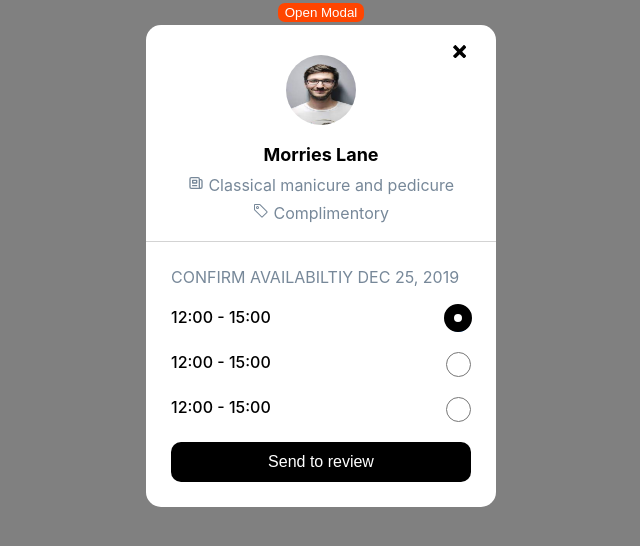
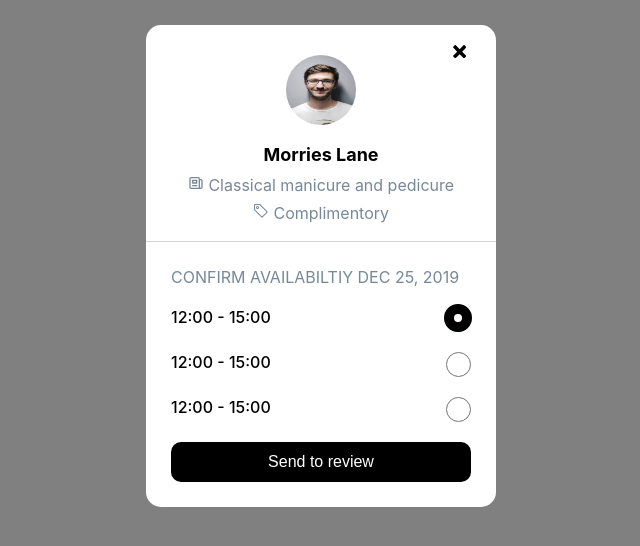
Before and after one commit to Zaibi727/Collection-of-Designs, a React (Create React App) app: page / in a window 1280 px wide. Both pictures are taken after a click on the button "Open Modal". Shown: the top 546 px of the page, without its empty margins (319-959 px from the left). Built offline with nearby package versions, Linux system fonts and the light colour scheme.

Commit message:
backdrop issie and button abstarct

```diff
--- a/src/components/Modal/ModalContainer.jsx
+++ b/src/components/Modal/ModalContainer.jsx
@@ -5,7 +5,7 @@ import { ImCross } from "react-icons/im";
 import { HiOutlineNewspaper } from "react-icons/hi";
 import { BsTag } from "react-icons/bs";
 import AbstarctInput from './AbstarctCard';
-
+import SendButtonAbstract from './SendButtonAbstract';
 
 export default function ModalContainer() {
     const [modalIsOpen, setModalIsOpen] = useState(false);
@@ -13,7 +13,7 @@ export default function ModalContainer() {
 
     const customStyles = {
         overlay: {
-          backgroundColor: "rgba(0, 0, 0, 0)"
+          backgroundColor: "gray"
         }
       };
 
@@ -58,10 +58,10 @@ export default function ModalContainer() {
                                 />
                             </div>
                        </div>
-                       <button className={styles.sendbtn}>Send to review</button>
+                       <SendButtonAbstract
+                         title="Send to review"
+                     />
                    </section>
-
-
                    <button className={styles.closebtn} onClick={()=> setModalIsOpen(false)}>
                       <ImCross />
                   </button>
--- /dev/null
+++ b/src/components/Modal/SendButtonAbstract.jsx
@@ -0,0 +1,11 @@
+import React from 'react';
+import styles from './Modal.module.css';
+
+
+export default function SendButtonAbstract({title}) {
+    return (
+        <div>
+           <button className={styles.sendbtn}>{title}</button>
+        </div>
+    )
+}
```
